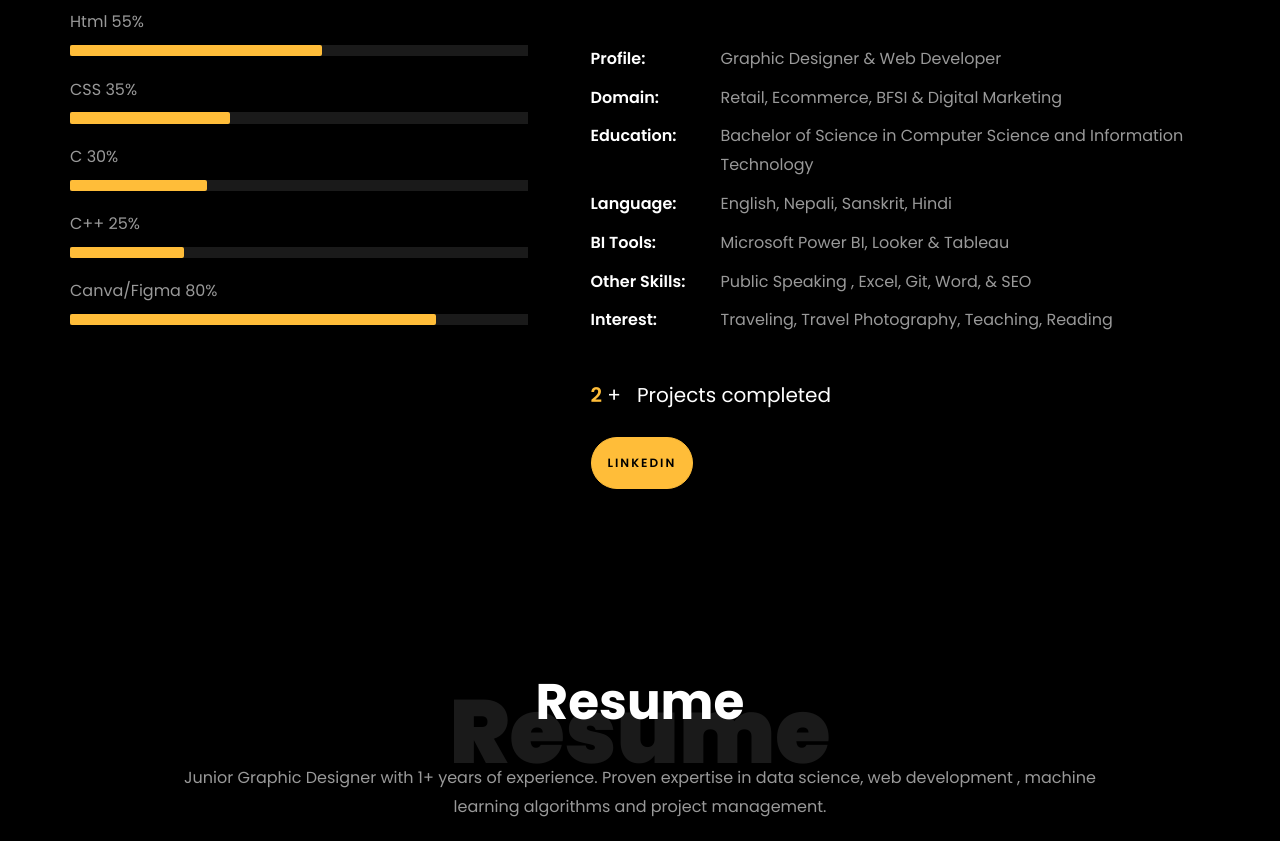
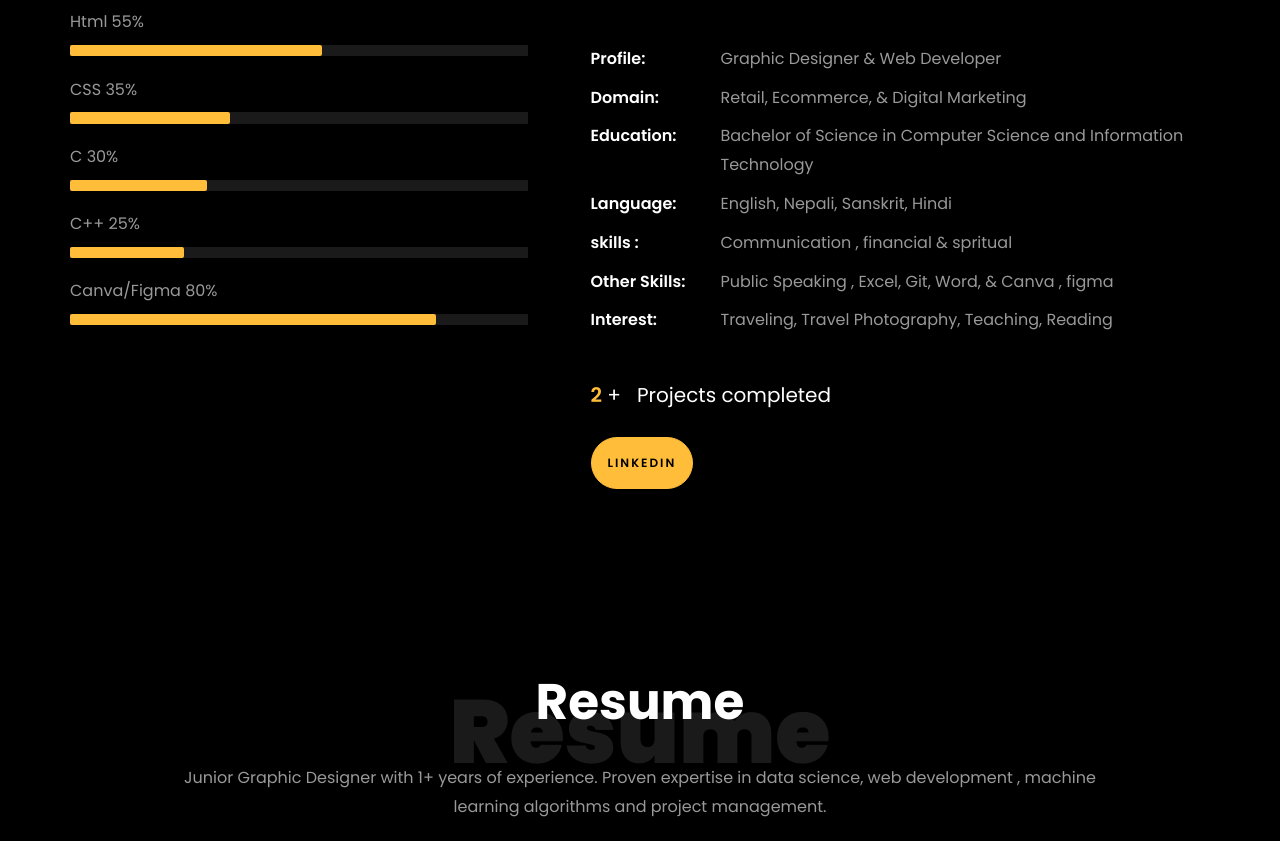
Before and after one commit to Bibekjoshi50/bibekjoshi, a plain HTML site: page index.html in a window 1280 px wide. Shown: the part 1129-1970 px from the top of the page. Drawn offline with Linux system fonts and the light colour scheme; files whose address does not match are found by name.

Commit message:
Update index.html

```diff
--- a/index.html
+++ b/index.html
@@ -276,11 +276,11 @@
 					</p>
 								<ul class="about-info mt-4 px-md-0 px-2">
 									<li class="d-flex"><span>Profile:</span> <span>Graphic Designer  &amp; Web Developer</span></li>
-									<li class="d-flex"><span>Domain:</span> <span>Retail, Ecommerce, BFSI &amp; Digital Marketing</span></li>
+									<li class="d-flex"><span>Domain:</span> <span>Retail, Ecommerce,  &amp; Digital Marketing</span></li>
 									<li class="d-flex"><span>Education:</span> <span>Bachelor of Science in Computer Science and Information Technology</span></li>
 									<li class="d-flex"><span>Language:</span> <span>English, Nepali, Sanskrit, Hindi </span></li>
-									<li class="d-flex"><span>BI Tools:</span> <span>Microsoft Power BI, Looker &amp; Tableau</span></li>
-									<li class="d-flex"><span>Other Skills:</span> <span>Public Speaking , Excel, Git, Word,  &amp; SEO</span></li>
+									<li class="d-flex"><span>skills :</span> <span>Communication , financial &amp; spritual </span></li>
+									<li class="d-flex"><span>Other Skills:</span> <span>Public Speaking , Excel, Git, Word,  &amp; Canva , figma </span></li>
 									<li class="d-flex"><span>Interest:</span> <span>Traveling, Travel Photography, Teaching, Reading </span></li>
 
 								</ul>
@@ -387,7 +387,7 @@
 						<div class="resume-wrap ftco-animate">
 							<span class="date">2008-2019</span>
 							<h2>MJC Academy </h2>
-							<span class="position">Radiant Higher Secondary School</span>
+							<span class="position">MJC  Academy</span>
 							<p class="mt-4">Grade: First Division.</p>
 						</div>
     		</div>
```
